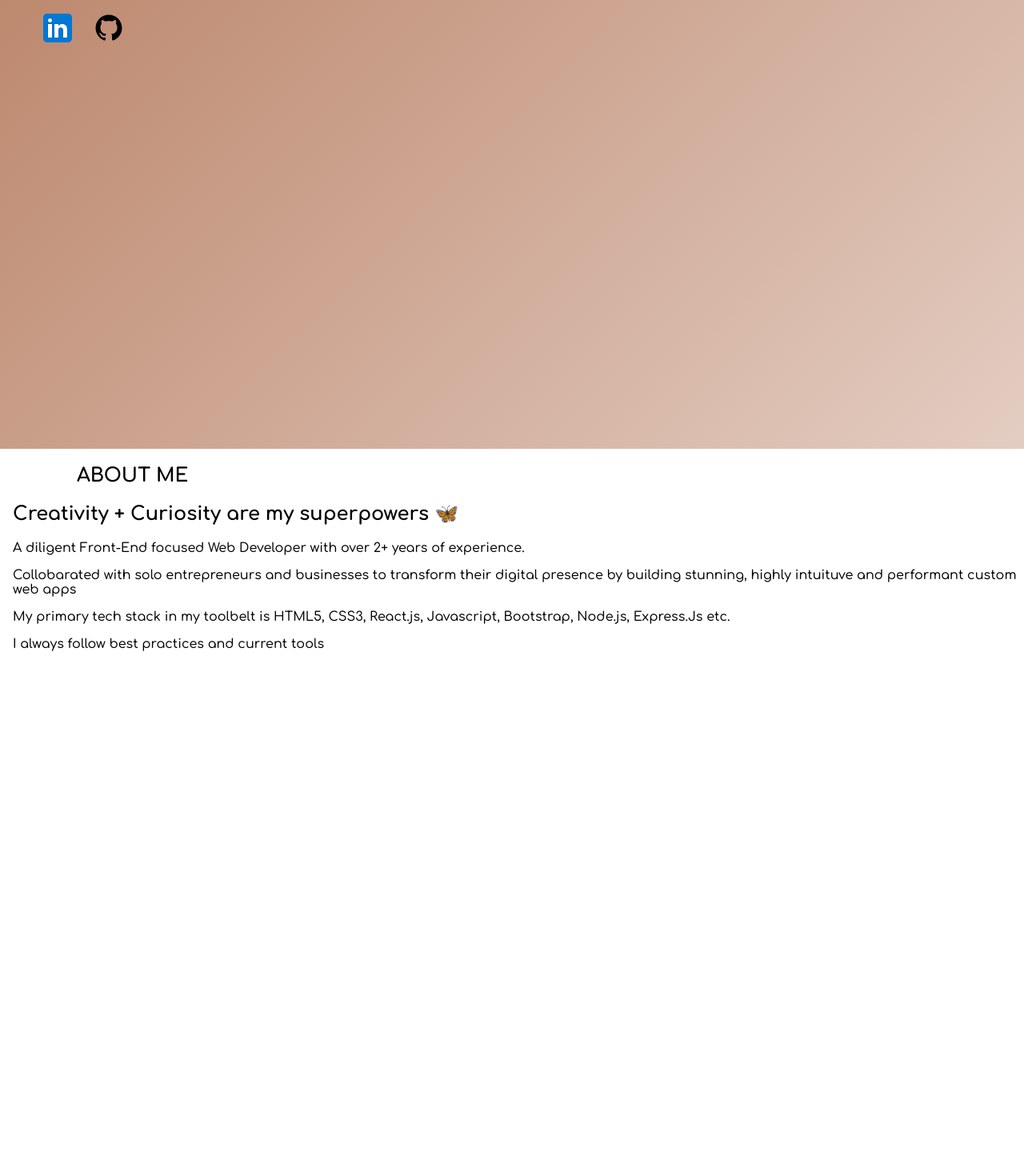
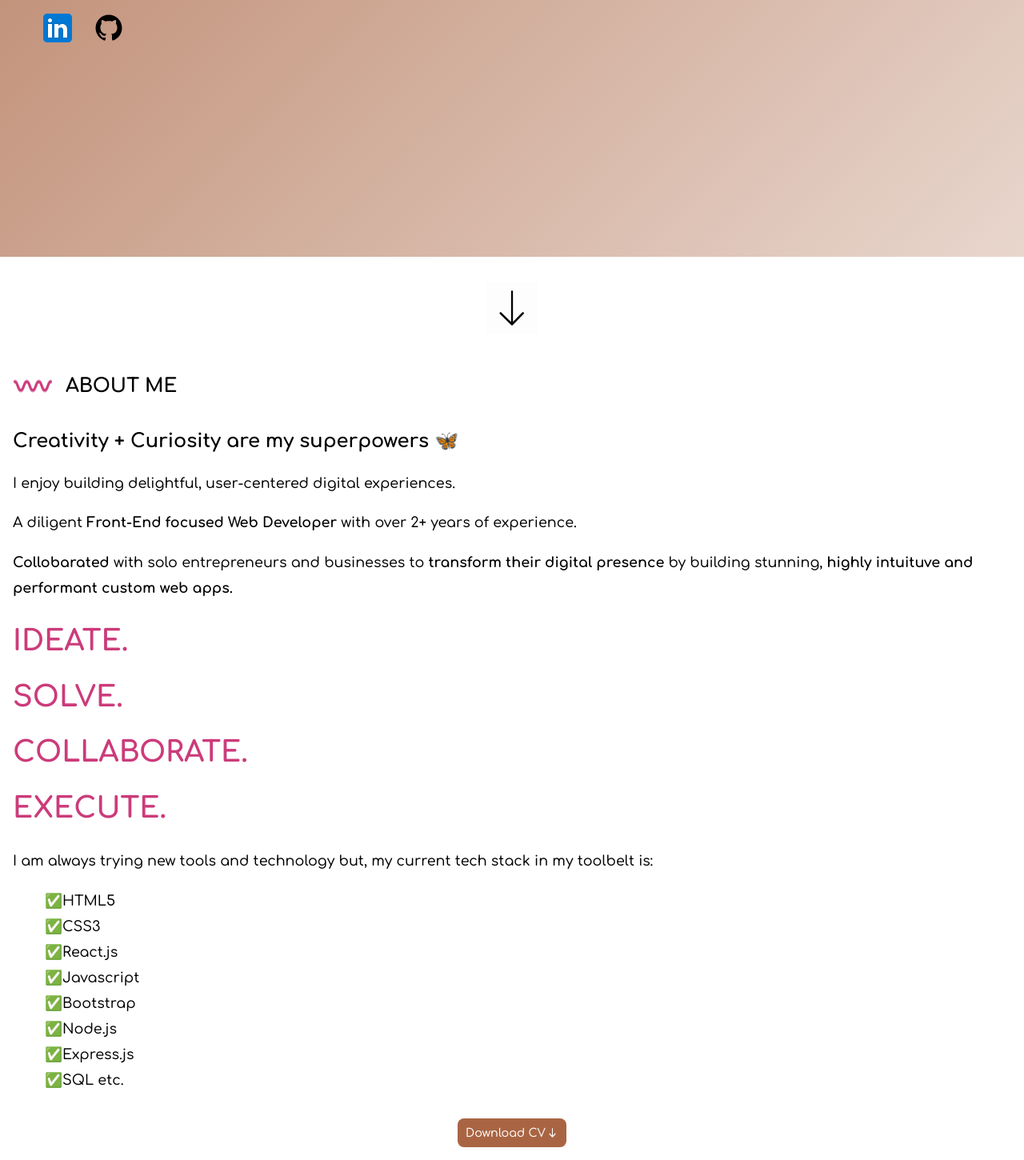
Before and after one commit to VictoryOnuoha/VICTORY-FOLIO-2.0, a React (Create React App) app: page / in a window 1280 px wide. Shown: the part 339-1789 px from the top of the page at 80% size. Before the commit the page ends 1169 px from the top, so only its background shows below. Built offline with nearby package versions, Linux system fonts and the light colour scheme.

Commit message:
Modified styling for About me section

```diff
--- a/src/components/about/about.js
+++ b/src/components/about/about.js
@@ -1,36 +1,69 @@
 import './about.scss';
+import scrolldown from '../../assets/icons/scrolldown.gif';
+import wavyPink from '../../assets/icons/wavy-pink.png';
+import downloadIcon from '../../assets/icons/download.png';
 
 function About() {
     return(
         <main className='about' >
+            <section className='hero__scroll-box' >
+                <img src={scrolldown} alt='scroll down animation' className='hero__scroll-arrow' />
+            </section>
 
             <section className='about__me-box' >
+                <article className='about__title-box' >
+                    <img src={wavyPink} className='about__title-line'/>
                     <h2 className='about__title'>ABOUT ME </h2>
+                </article>
+
                     <h1 className='about__info' >Creativity + Curiosity
                         are my superpowers 🦋
                     </h1>
             </section>
-
+                <p className='about__text' >I enjoy building delightful,
+                    user-centered digital experiences.
+                </p>
                 <p className='about__text' >A diligent
-            Front-End focused Web Developer
+                <strong> Front-End focused Web Developer </strong>
                 with over 2+ years of experience.
                 </p>
 
-            <p className='about__text' >Collobarated with solo entrepreneurs and businesses
-               to transform their digital presence by building
-               stunning, highly intuituve and performant custom web apps
+                <p className='about__text' ><strong> Collobarated </strong>
+                     with solo entrepreneurs and businesses
+                    to <strong> transform their digital presence </strong>
+                    by building stunning, <strong> highly intuituve and performant custom web apps.</strong>
+
+                </p>
+                <section className='about__skills' >
+                    <h2>IDEATE.</h2>
+                    <h2>SOLVE.</h2>
+                    <h2>COLLABORATE.</h2>
+                    <h2>EXECUTE.</h2>
+                </section>
+                <p className='about__text'> I am always trying new tools
+                    and technology but, my current tech stack in my toolbelt is:
 
                 </p>
 
-            <p className='about__text'>
-                My primary tech stack in my toolbelt is HTML5, CSS3, React.js,
-                Javascript, Bootstrap, Node.js, Express.Js etc.
-            </p>
 
-            <p className='about__text'> I always follow best practices
-                and current tools
-            </p>
 
+                <ul className='about__text about__text-list'>
+                    <li>✅HTML5</li>
+                    <li>✅CSS3</li>
+                    <li>✅React.js</li>
+                    <li>✅Javascript</li>
+                    <li>✅Bootstrap</li>
+                    <li>✅Node.js</li>
+                    <li>✅Express.js</li>
+                    <li>✅SQL etc.</li>
+
+                </ul>
+                <section className='about__buttons' >
+                <button className='about__button'>
+                    Download CV
+                    <img src={downloadIcon} alt=' download cv icon' className='about__download-button'/>
+                </button>
+            </section>
 
         </main>
     )
--- a/src/components/about/about.scss
+++ b/src/components/about/about.scss
@@ -1,11 +1,53 @@
-
+@use '../../styles/partials/colors';
+@use '../../styles/partials/mixins';
 .about {
 
     &__title {
-        margin-left:  6rem ;
+        margin: 1.245rem 0 1.245rem 1rem ;
     }
     &__info,
     &__text {
         margin-left: 1rem;
+        line-height: 2rem;
+    }
+    &__skills {
+        margin-left: 1rem;
+        font-size: 1.5rem;
+        color: colors.$background-blush;
+    }
+    &__text{
+        font-size: 1.1rem;
+    }
+    &__text-list {
+        list-style-type: none;
+    }
+    &__title-box {
+        display: flex;
+    }
+    &__title-line {
+        margin-left: 1rem;
+    }
+    &__buttons {
+        display: flex;
+        justify-content: center;
+        align-items: center;
+        margin: 2rem 1rem 1rem 1rem;
+    }
+    &__button {
+        background-color: colors.$primary-brown;
+        color: colors.$primary-white;
+        border-color:transparent ;
+        font-family: inherit;
+        font-size: 0.9rem;
+        display: flex;
+        justify-content: center;
+        align-items: center;
+        border-radius: 0.5rem;
+       padding:  0.5rem;
+    }
+    &__download-button {
+        width: 1rem;
+        height: 1rem;
+        padding-left: 0.08rem;
     }
 }
--- a/src/components/hero/hero.js
+++ b/src/components/hero/hero.js
@@ -2,8 +2,6 @@ import heroImage from '../../assets/images/headshot.jpg';
 import linkedinIcon from '../../assets/icons/linkedin.svg';
 import githubIcon from '../../assets/icons/github.svg';
 import contactIcon from '../../assets/icons/contact.png';
-import downloadIcon from '../../assets/icons/download.png';
-import scrolldown from '../../assets/icons/scrolldown.gif';
 import wavyLine from '../../assets/icons/wavy-black.png';
 import './hero.scss';
 
--- a/src/components/hero/hero.scss
+++ b/src/components/hero/hero.scss
@@ -10,6 +10,9 @@
     height: 100vh;
     width: 100%;
     overflow: hidden;
+    @include mixins.desktop {
+        height: 70vh;
+    }
 
     @keyframes gradient {
         0% {
@@ -27,6 +30,11 @@
             width: 40%;
             margin: 0 0 0 2rem ;
         }
+        @include mixins.desktop {
+            width: 50%;
+            margin: 0 0 0 3rem ;
+
+        }
     }
     &__user-name{
         margin: 3rem 0 0 1rem;
@@ -37,6 +45,9 @@
         color: colors.$primary-white;
         font-weight: 700;
         margin-left: 1rem;
+        @include mixins.tablet {
+            font-size: 1rem;
+        }
 
     }
     &__job-title {
@@ -46,6 +57,13 @@
         font-weight: 700;
         font-weight: 1.2rem;
         color: colors.$primary-white;
+        @include mixins.tablet {
+            font-size: 2.2rem;
+        }
+        @include mixins.desktop {
+            font-size: 2.5rem;
+        }
+
     }
     &__link-box {
         display: flex;
@@ -61,30 +79,7 @@
             margin: 0 1rem 0 0;
         }
     }
-    &__buttons{
-        display: flex;
-        justify-content: center;
-        align-items: center;
-        margin: 1rem;
 
-    }
-    &__button {
-        background-color: colors.$primary-brown;
-        color: colors.$primary-white;
-        border-color:transparent ;
-        font-family: inherit;
-        font-size: 0.9rem;
-        display: flex;
-        justify-content: center;
-        align-items: center;
-        border-radius: 0.5rem;
-       padding:  0.5rem;
-    }
-    &__download-button {
-        width: 1rem;
-        height: 1rem;
-        padding-left: 0.08rem;
-    }
     &__scroll-box {
         display: flex;
         justify-content: center;
```
Lines whose indentation alone changed are shown as unchanged.
